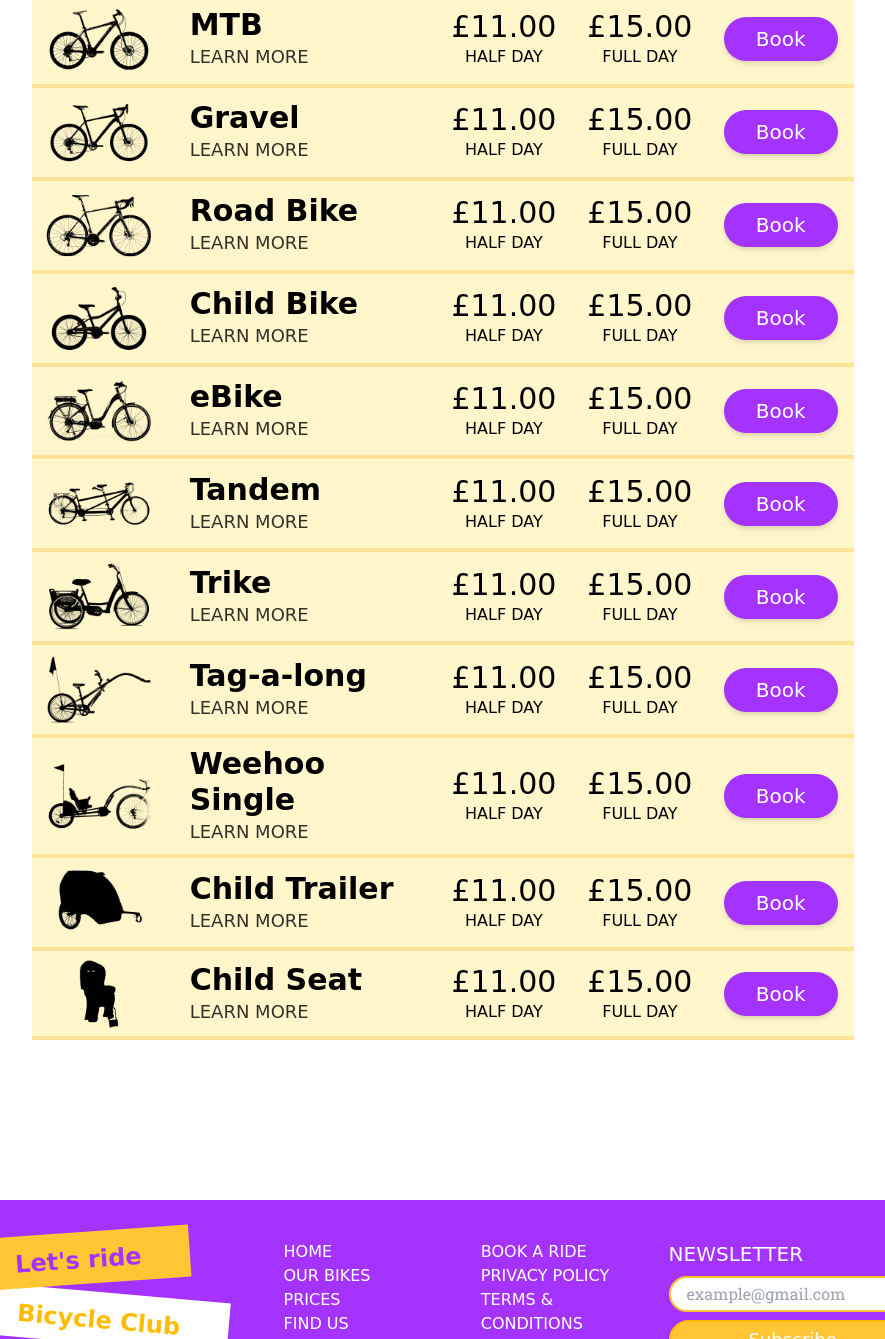
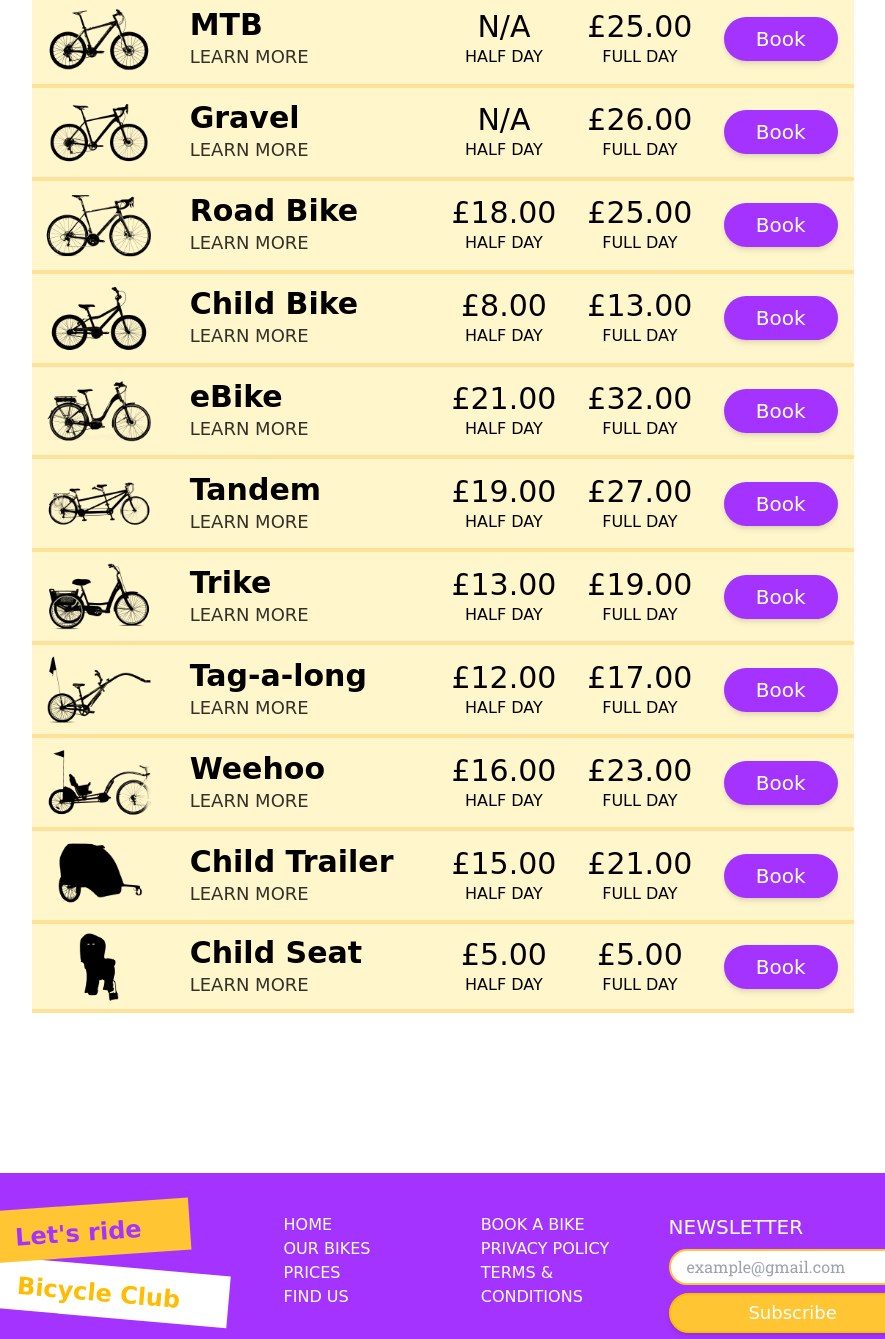
Before and after one commit to natalie-maks/bike-rental-js, a website: page prices.html in a window 1280 px wide. Shown: the part 830-2169 px from the top of the page, without its empty margins (197-1082 px from the left). Drawn offline with Linux system fonts and the light colour scheme; a web font is replaced by a local one.

Commit message:
Added href to links

```diff
--- a/prices.html
+++ b/prices.html
@@ -57,7 +57,7 @@
         </p>
         <a
           class="bg-violet-900 rounded-full block mx-auto w-fit mt-12 py-4 px-16 text-xl font-display text-white shadow-md border-2 border-violet-900 hover:bg-violet-700 cursor-pointer"
-          href="/find-us.html"
+          href="/find-us.html#contact"
           >Contact Us</a
         >
       </section>
@@ -110,11 +110,11 @@
                 >
               </td>
               <td class="block sm:table-cell py-2">
-                <span class="text-3xl font-medium">£11.00</span>
+                <span class="text-3xl font-medium">N/A</span>
                 <span class="block">HALF DAY</span>
               </td>
               <td class="block sm:table-cell py-2">
-                <span class="text-3xl font-medium">£15.00</span>
+                <span class="text-3xl font-medium">£25.00</span>
                 <span class="block">FULL DAY</span>
               </td>
               <td class="block sm:table-cell py-4 px-4">
@@ -136,11 +136,11 @@
                 >
               </td>
               <td class="block sm:table-cell py-2">
-                <span class="text-3xl font-medium">£11.00</span>
+                <span class="text-3xl font-medium">N/A</span>
                 <span class="block">HALF DAY</span>
               </td>
               <td class="block sm:table-cell py-2">
-                <span class="text-3xl font-medium">£15.00</span>
+                <span class="text-3xl font-medium">£26.00</span>
                 <span class="block">FULL DAY</span>
               </td>
               <td class="block sm:table-cell py-4 px-4">
@@ -162,11 +162,11 @@
                 >
               </td>
               <td class="block sm:table-cell py-2">
-                <span class="text-3xl font-medium">£11.00</span>
+                <span class="text-3xl font-medium">£18.00</span>
                 <span class="block">HALF DAY</span>
               </td>
               <td class="block sm:table-cell py-2">
-                <span class="text-3xl font-medium">£15.00</span>
+                <span class="text-3xl font-medium">£25.00</span>
                 <span class="block">FULL DAY</span>
               </td>
               <td class="block sm:table-cell py-4 px-4">
@@ -188,11 +188,11 @@
                 >
               </td>
               <td class="block sm:table-cell py-2">
-                <span class="text-3xl font-medium">£11.00</span>
+                <span class="text-3xl font-medium">£8.00</span>
                 <span class="block">HALF DAY</span>
               </td>
               <td class="block sm:table-cell py-2">
-                <span class="text-3xl font-medium">£15.00</span>
+                <span class="text-3xl font-medium">£13.00</span>
                 <span class="block">FULL DAY</span>
               </td>
               <td class="block sm:table-cell py-4 px-4">
@@ -214,11 +214,11 @@
                 >
               </td>
               <td class="block sm:table-cell py-2">
-                <span class="text-3xl font-medium">£11.00</span>
+                <span class="text-3xl font-medium">£21.00</span>
                 <span class="block">HALF DAY</span>
               </td>
               <td class="block sm:table-cell py-2">
-                <span class="text-3xl font-medium">£15.00</span>
+                <span class="text-3xl font-medium">£32.00</span>
                 <span class="block">FULL DAY</span>
               </td>
               <td class="block sm:table-cell py-4 px-4">
@@ -240,11 +240,11 @@
                 >
               </td>
               <td class="block sm:table-cell py-2">
-                <span class="text-3xl font-medium">£11.00</span>
+                <span class="text-3xl font-medium">£19.00</span>
                 <span class="block">HALF DAY</span>
               </td>
               <td class="block sm:table-cell py-2">
-                <span class="text-3xl font-medium">£15.00</span>
+                <span class="text-3xl font-medium">£27.00</span>
                 <span class="block">FULL DAY</span>
               </td>
               <td class="block sm:table-cell py-4 px-4">
@@ -266,11 +266,11 @@
                 >
               </td>
               <td class="block sm:table-cell py-2">
-                <span class="text-3xl font-medium">£11.00</span>
+                <span class="text-3xl font-medium">£13.00</span>
                 <span class="block">HALF DAY</span>
               </td>
               <td class="block sm:table-cell py-2">
-                <span class="text-3xl font-medium">£15.00</span>
+                <span class="text-3xl font-medium">£19.00</span>
                 <span class="block">FULL DAY</span>
               </td>
               <td class="block sm:table-cell py-4 px-4">
@@ -292,11 +292,11 @@
                 >
               </td>
               <td class="block sm:table-cell py-2">
-                <span class="text-3xl font-medium">£11.00</span>
+                <span class="text-3xl font-medium">£12.00</span>
                 <span class="block">HALF DAY</span>
               </td>
               <td class="block sm:table-cell py-2">
-                <span class="text-3xl font-medium">£15.00</span>
+                <span class="text-3xl font-medium">£17.00</span>
                 <span class="block">FULL DAY</span>
               </td>
               <td class="block sm:table-cell py-4 px-4">
@@ -312,17 +312,17 @@
                 <img class="invert" src="/img/weehoo.png" alt="" />
               </td>
               <td class="block sm:table-cell sm:text-left sm:pl-6 py-2">
-                <span class="text-4xl sm:text-3xl font-bold">Weehoo Single</span>
+                <span class="text-4xl sm:text-3xl font-bold">Weehoo</span>
                 <a class="block text-lg opacity-80 hover:opacity-100 hover:text-violet-700" href=""
                   >LEARN MORE</a
                 >
               </td>
               <td class="block sm:table-cell py-2">
-                <span class="text-3xl font-medium">£11.00</span>
+                <span class="text-3xl font-medium">£16.00</span>
                 <span class="block">HALF DAY</span>
               </td>
               <td class="block sm:table-cell py-2">
-                <span class="text-3xl font-medium">£15.00</span>
+                <span class="text-3xl font-medium">£23.00</span>
                 <span class="block">FULL DAY</span>
               </td>
               <td class="block sm:table-cell py-4 px-4">
@@ -344,11 +344,11 @@
                 >
               </td>
               <td class="block sm:table-cell py-2">
-                <span class="text-3xl font-medium">£11.00</span>
+                <span class="text-3xl font-medium">£15.00</span>
                 <span class="block">HALF DAY</span>
               </td>
               <td class="block sm:table-cell py-2">
-                <span class="text-3xl font-medium">£15.00</span>
+                <span class="text-3xl font-medium">£21.00</span>
                 <span class="block">FULL DAY</span>
               </td>
               <td class="block sm:table-cell py-4 px-4">
@@ -370,11 +370,11 @@
                 >
               </td>
               <td class="block sm:table-cell py-2">
-                <span class="text-3xl font-medium">£11.00</span>
+                <span class="text-3xl font-medium">£5.00</span>
                 <span class="block">HALF DAY</span>
               </td>
               <td class="block sm:table-cell py-2">
-                <span class="text-3xl font-medium">£15.00</span>
+                <span class="text-3xl font-medium">£5.00</span>
                 <span class="block">FULL DAY</span>
               </td>
               <td class="block sm:table-cell py-4 px-4">
@@ -412,7 +412,7 @@
             <li class="mb-2 lg:mb-0"><a href="/find-us.html">FIND US</a></li>
           </ul>
           <ul class="sm:w-1/2">
-            <li class="mb-2 lg:mb-0"><a href="/booking.html">BOOK A RIDE</a></li>
+            <li class="mb-2 lg:mb-0"><a href="/booking.html">BOOK A BIKE</a></li>
             <li class="mb-2 lg:mb-0"><a href="/privacy.html">PRIVACY POLICY</a></li>
             <li class="mb-2 lg:mb-0"><a href="/terms.html">TERMS & CONDITIONS</a></li>
           </ul>
```
Also changed, not shown: bikes.html (+42 -14 lines), booking.html (+1 -1 lines), find-us.html (+2 -2 lines), index.html (+4 -1 lines), privacy.html (+49 -44 lines), terms.html (+50 -44 lines).
